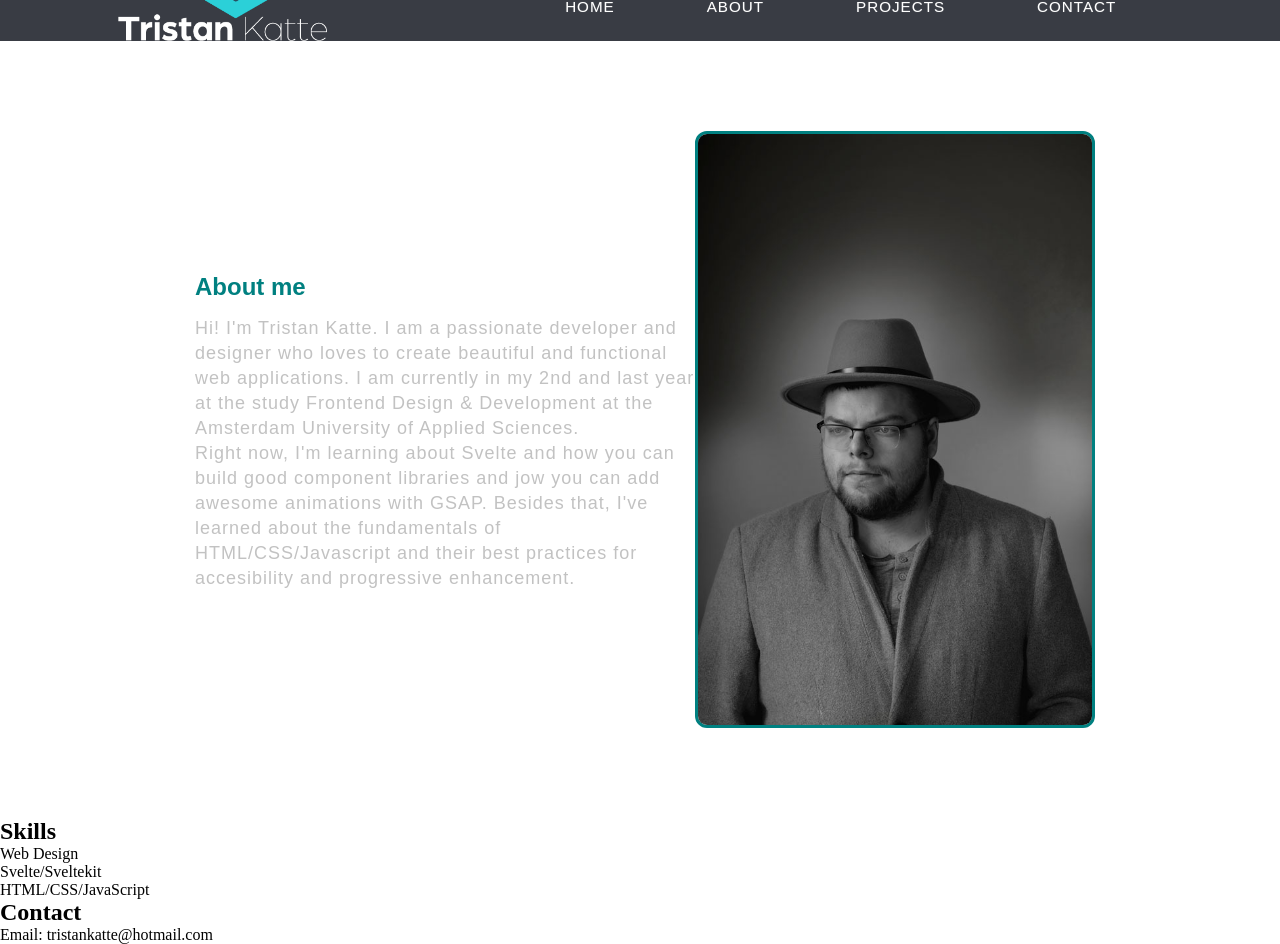
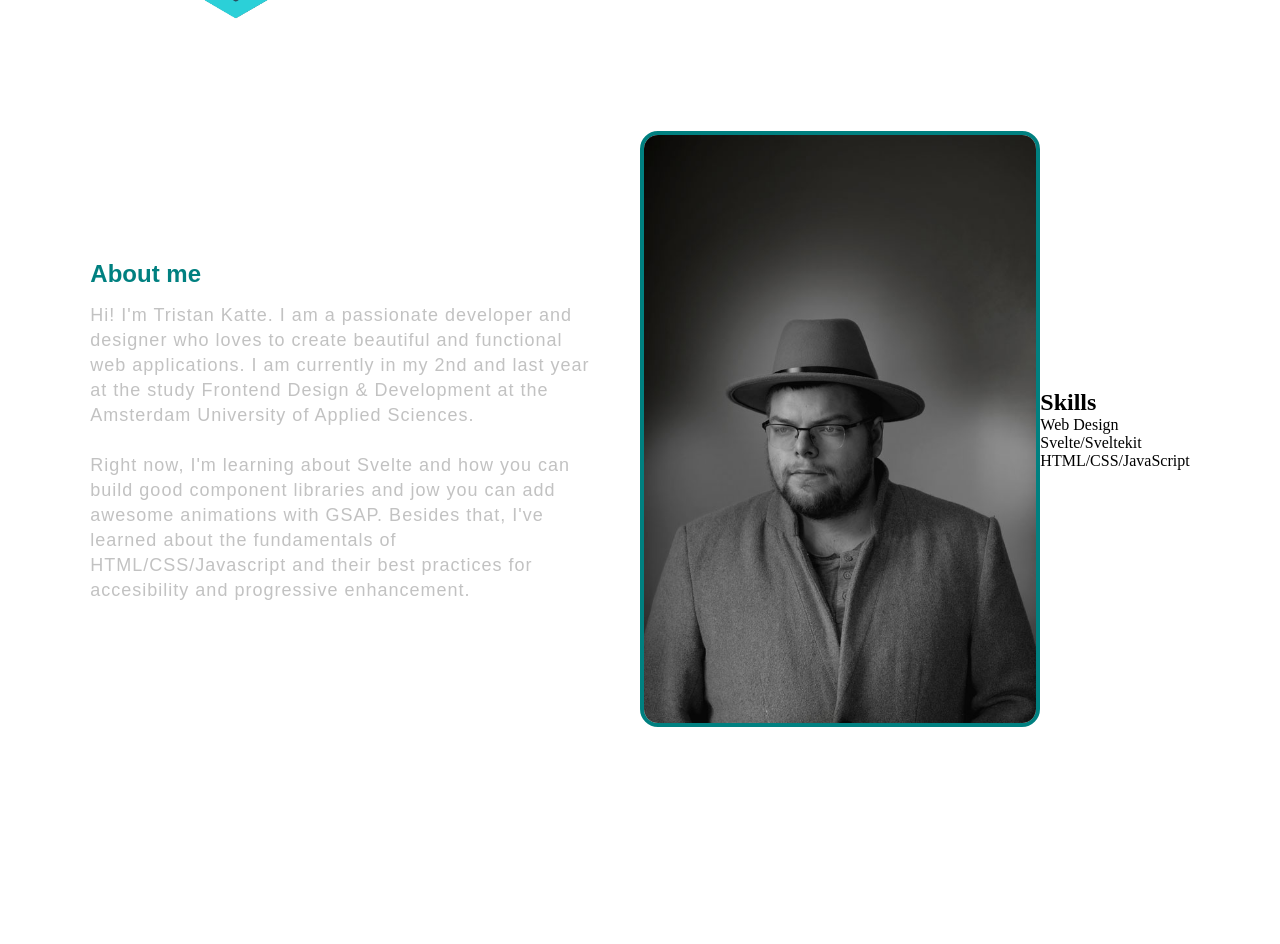
Before and after one commit to TristanKatte/portfolio, a SvelteKit app in the folder myapp/: page / in a window 1280 px wide. Shown: the part 160-1104 px from the top of the page. After the commit the page ends 977 px from the top, so only its background shows below. Built offline with nearby package versions, Linux system fonts and the light colour scheme.

Commit message:
finished about me section

```diff
--- a/myapp/src/routes/+layout.svelte
+++ b/myapp/src/routes/+layout.svelte
@@ -10,7 +10,7 @@
 </script>
 
 <div class="layout">
-    <Header />
+
     <main>
 
         <slot />
@@ -32,7 +32,7 @@
 
     main {
         padding-block: var(--size-0);
-        background-image: var(--gradient-16);
+        background-image: var(--gradient-8);
     }
 
     @media (min-width: 1440px) {
--- a/myapp/src/routes/components/About.svelte
+++ b/myapp/src/routes/components/About.svelte
@@ -5,9 +5,6 @@
     <li>Svelte/Sveltekit</li>
     <li>HTML/CSS/JavaScript</li>
 </ul>
-
-<h2>Contact</h2>
-<p>Email: tristankatte@hotmail.com</p>
 </section>
 
 <style>
--- a/myapp/src/routes/components/Header.svelte
+++ b/myapp/src/routes/components/Header.svelte
@@ -16,7 +16,6 @@
 
 <style>
     header {
-        background-color: var(--main-bg-color);
         display: flex;
         justify-content: center;
     }
--- a/myapp/src/routes/components/Home.svelte
+++ b/myapp/src/routes/components/Home.svelte
@@ -1,8 +1,10 @@
 <script>
     import About from './About.svelte';
+    import Header from './Header.svelte'
     import Photo from '$lib/assets/profielfoto-zw.jpg'
 </script>
 
+<Header />
 <main>
 
 <article class="about-me">
@@ -11,6 +13,7 @@
     <p>Hi! I'm Tristan Katte. I am a passionate developer and designer who loves to create beautiful and functional web applications.
        I am currently in my 2nd and last year at the study Frontend Design & Development at the Amsterdam University of Applied Sciences.
     </p>
+    <br>
     <p>Right now, I'm learning about Svelte and how you can build good component libraries and jow you can add awesome animations with GSAP.
        Besides that, I've learned about the fundamentals of HTML/CSS/Javascript and their best practices for accesibility and progressive enhancement.
     </p>
@@ -19,12 +22,14 @@
         <img class="pic" alt="Foto van mij" src={Photo} />
     </section>
 
+    <section>
+      <About />
+    </section>
+
 
 </article>
 
-<section>
-  <About />
-</section>
+
 
 
 </main>
@@ -40,7 +45,7 @@
   img {
     scale: 1;
     border-radius: 12px;
-    border: 3px solid var(--heading-color)
+    border: 4px solid var(--heading-color)
 }
 
   .about-me {
@@ -56,7 +61,7 @@
 .pic {
   height: auto;
   width: 400px;
-  border-radius: 12px;
+  border-radius: 18px;
 }
 
 .about {
@@ -67,7 +72,7 @@
 
 .text {
     max-width: 500px;
-    margin-left: 10px;
+    margin-right: 50px;
     font-family: Inconsolata, sans-serif;
     word-wrap: break-word;
     line-height: 1.6;
@@ -88,4 +93,6 @@
   letter-spacing: 1px;
 }
 
+
+
 </style>
```
